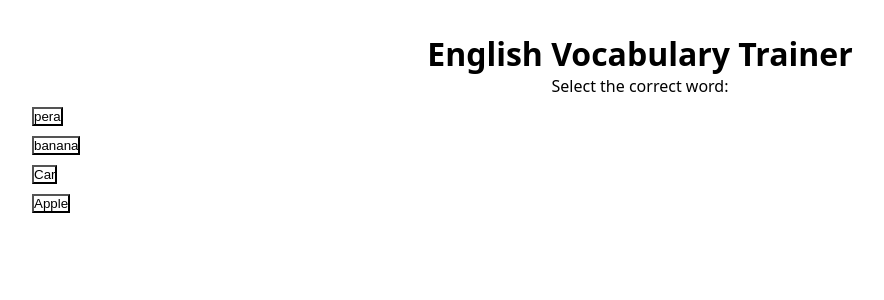
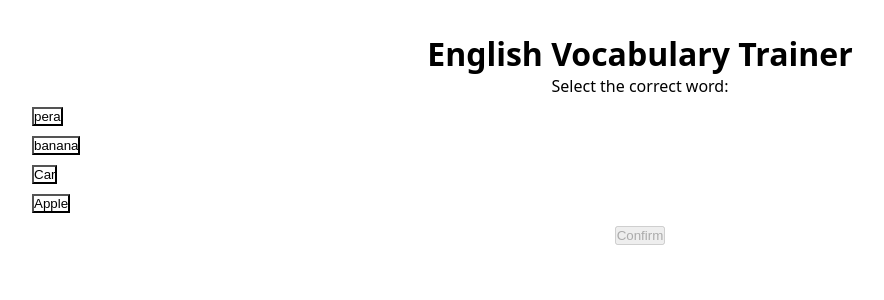
Before and after one commit to LeoAntolini/Word-Memory, a React (Vite) app: page / in a window 1280 px wide. Shown: the top 300 px of the page, without its empty margins (0-884 px from the left). Built offline with nearby package versions, Linux system fonts and the light colour scheme.

Commit message:
feat: implement answer validation and feedback system

```diff
--- a/src/app/App.jsx
+++ b/src/app/App.jsx
@@ -10,7 +10,10 @@ function App() {
     options,
     selectedOption,
     setSelectedOption,
-    loading
+    loading,
+    isAnswered,
+    isCorrect,
+    checkAnswer
   } = useExercise("basic");
 
   if (loading) {
@@ -25,20 +28,48 @@ function App() {
         <div>
           <p>Select the correct word:</p>
 
-          {options.map((option) => (
+          {options.map((option) => {
+            const isSelected = selectedOption?.id === option.id;
+            const isRight = option.id === currentWord.id;
+
+            return (
               <button
                 key={option.id}
+                disabled={isAnswered}
                 onClick={() => setSelectedOption(option)}
                 style={{
                   display: "block",
                   margin: "10px 0",
-                background:
-                  selectedOption?.id === option.id ? "#CCC" : "white",
-              }}
-            >
+                  background: isAnswered
+                    ? isRight
+                    ? "#4CAF50"
+                    : isSelected
+                    ? "#F44336"
+                    : "white"
+                    : isSelected
+                    ? "#CCC"
+                    : "white",
+                  color: isAnswered && isRight ? "white" : "black"
+                }}>
                   {option.word}
                 </button>
-          ))}
+            );
+          })}
+
+          {!isAnswered && (
+            <button
+              onClick={checkAnswer}
+              disabled={!selectedOption}
+              >
+                Confirm
+              </button>
+          )}
+
+          {isAnswered && (
+            <p>
+              {isCorrect ? "✅ Correct!" : "❌ Wrong answer"}
+            </p>
+          )}
         </div>
       )}
     </div>
--- a/src/hooks/useExercise.js
+++ b/src/hooks/useExercise.js
@@ -9,6 +9,9 @@ export function useExercise(level = "basic") {
 
     const [options, setOptions] = useState([]);
     const [selectedOption, setSelectedOption] = useState(null);
+
+    const [isAnswered, setIsAnswered] = useState(false);
+    const [isCorrect, setIsCorrect] = useState(null);
 
     useEffect(() => {
         async function loadWords() {
@@ -35,12 +38,24 @@ export function useExercise(level = "basic") {
         loadWords();
     }, [level]);
 
+    function checkAnswer() {
+        if (!selectedOption) return;
+
+        const correct = selectedOption.id === currentWord.id;
+
+        setIsCorrect(correct);
+        setIsAnswered(true);
+    }
+
     return {
         words,
         currentWord,
         options,
         selectedOption,
         setSelectedOption,
-        loading
+        loading,
+        isAnswered,
+        isCorrect,
+        checkAnswer
     };
 }
```
Lines whose indentation alone changed are shown as unchanged.
